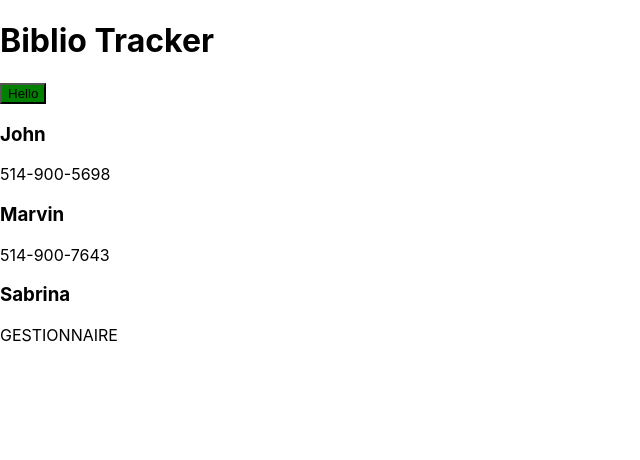
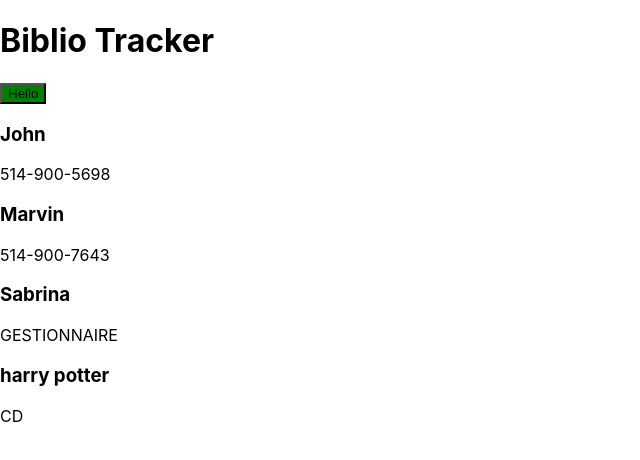
Before and after one commit to 2033162/TP4_Biblio_Lina_Lacroix, a React (Create React App) app: page / in a window 1280 px wide. Shown: the top 460 px of the page, without its empty margins (0-640 px from the left). Built offline with nearby package versions, Linux system fonts and the light colour scheme.

Commit message:
initialisation des valeurs des parametre de document

```diff
--- a/src/App.js
+++ b/src/App.js
@@ -3,8 +3,24 @@ import './App.css';
 import Header from "./components/header";
 import Clients from "./components/Clients";
 import Employes from "./components/Employes";
+import Documents from "./components/Documents";
 
 function App() {
+
+    const [documents, setDocuments] = useState(
+        [
+            {
+                id: 1,
+                etatDocument: "DISPONIBLE",
+                genreDocument: "CD",
+                titre: "harry potter",
+                auteur: "JK. Rolling",
+                editeur: "maison edition",
+                anneePublication: 2000,
+                nbrExemplaire: 3,
+            }
+        ]
+    )
 
     const [employes, setEmployes] = useState(
         [
@@ -46,6 +62,7 @@ function App() {
         <Header/>
           <Clients clients={clients}/>
           <Employes employes={employes}/>
+          <Documents documents={documents}/>
       </div>
   );
 }
--- a/src/components/Document.js
+++ b/src/components/Document.js
@@ -0,0 +1,10 @@
+const Document = ({document}) => {
+    return (
+        <div className="document">
+            <h3>{document.titre}</h3>
+            <p>{document.genreDocument}</p>
+        </div>
+    )
+}
+
+export default Document
--- /dev/null
+++ b/src/components/Documents.js
@@ -0,0 +1,12 @@
+import Document from "./Document";
+const Documents = ({documents}) => {
+    return (
+        <>
+            {documents.map((document) => (
+                <Document key={document.id} document={document}/>
+            ))}
+        </>
+    )
+}
+
+export default Documents
```
